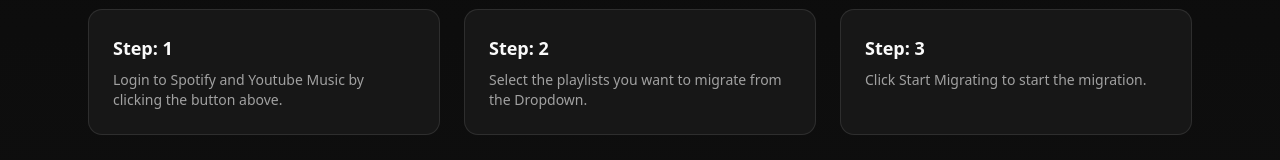
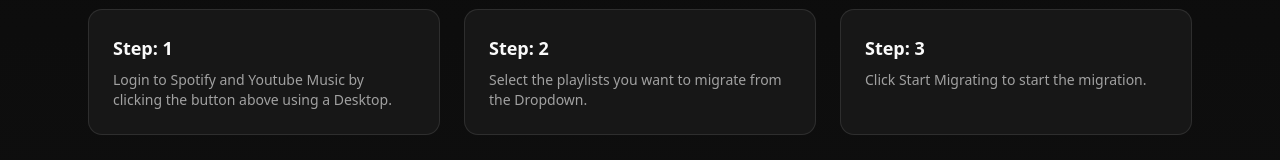
Before and after one commit to aniketboghum/SpotiMigrate, a Next.js app in the folder frontend/: page / in a window 1280 px wide. Shown: the part 460-620 px from the top of the page. Built offline with nearby package versions, Linux system fonts and the light colour scheme.

Commit message:
made changes to suggest users to use Desktop

```diff
--- a/frontend/src/app/ai/page.tsx
+++ b/frontend/src/app/ai/page.tsx
@@ -176,6 +176,8 @@
             </h1>
             <p className="mt-4 text-base sm:text-lg text-muted-foreground">
               Create personalized playlists based on your mood and favorite genre using AI.
+              <br/>
+              It is Recommended to use a Desktop.
             </p>
           </div>
         </section>
--- a/frontend/src/app/page.tsx
+++ b/frontend/src/app/page.tsx
@@ -305,7 +305,7 @@
         <section className="grid grid-cols-1 sm:grid-cols-2 lg:grid-cols-3 gap-6">
           <div className="rounded-xl border bg-card text-card-foreground p-6">
             <h3 className="font-semibold text-lg">Step: 1</h3>
-            <p className="mt-2 text-sm text-muted-foreground">Login to Spotify and Youtube Music by clicking the button above.</p>
+            <p className="mt-2 text-sm text-muted-foreground">Login to Spotify and Youtube Music by clicking the button above using a Desktop.</p>
           </div>
           <div className="rounded-xl border bg-card text-card-foreground p-6">
             <h3 className="font-semibold text-lg">Step: 2</h3>
```
